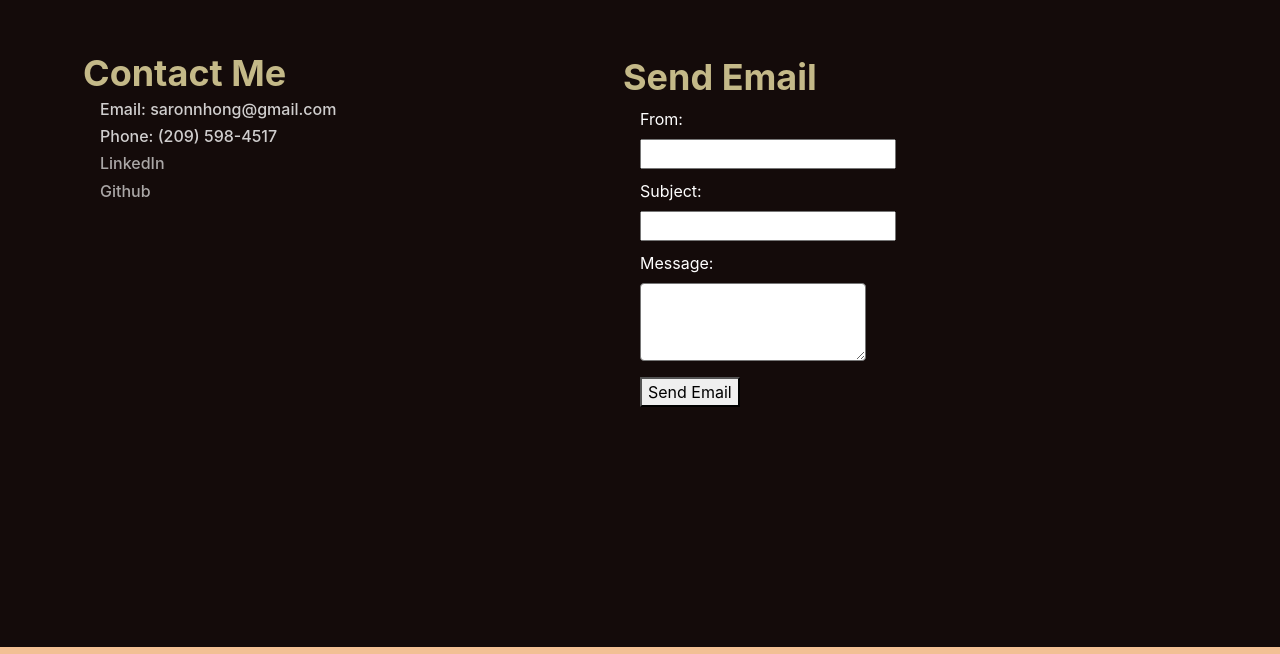
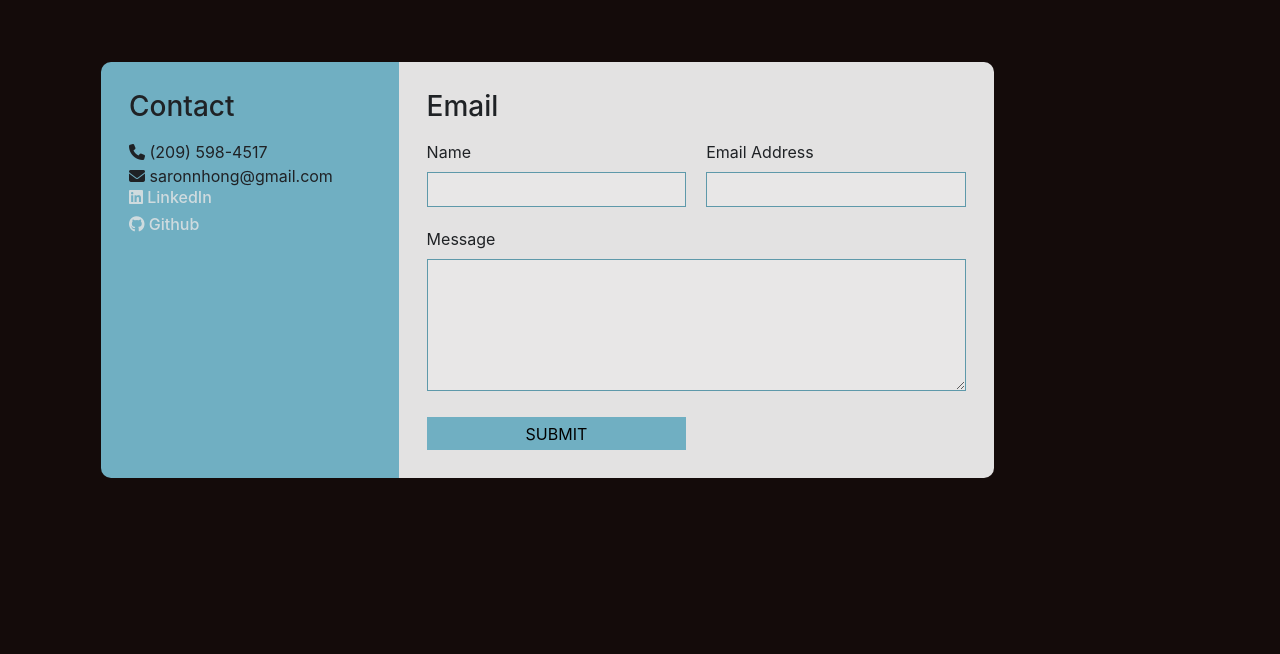
Before and after one commit to saronnhong/react-portfolio, a React (Create React App) app in the folder client/: page /contact in a window 1280 px wide. Shown: the part 1637-2291 px from the top of the page. Built offline with nearby package versions, Linux system fonts and the light colour scheme.

Commit message:
stylize contact form

```diff
--- a/client/src/App.css
+++ b/client/src/App.css
@@ -44,7 +44,7 @@
 .aboutSection {
   height: auto;
   background: rgb(20,11,10);
-  color: white;
+  /* color: white; */
 
 }
 
@@ -106,6 +106,7 @@
   font-size: 18px;
   margin-bottom: 50%;
   opacity: .8;
+  color: white;
 }
 
 .contactMeInfo {
--- a/client/src/App.js
+++ b/client/src/App.js
@@ -56,9 +56,9 @@ class App extends Component {
               </div>
             </div>
 
-            <div className="container">
-              <div className="row" id="contact">
-                <div className="col-md-6">
+            <div className="container" >
+              <div className="row" id="contact" >
+                {/* <div className="col-md-6">
                   <div className="contactMeTitle">Contact Me </div>
                   <div className="contactMeInfo">
                   <h6>Email: saronnhong@gmail.com</h6>
@@ -67,12 +67,13 @@ class App extends Component {
                   <a className="contactLinks" href="https://github.com/saronnhong"><h6>Github</h6></a>
 
                 </div>
-                </div>
-                <Contact />
-              </div>
-              <div className="row">
+                </div> */}
 
 
+              </div>
+              <div className="row" >
+
+                <Contact />
               </div>
             </div>
 
--- a/client/src/components/Contact/Contact.js
+++ b/client/src/components/Contact/Contact.js
@@ -15,18 +15,18 @@ class Contact extends Component {
         }
     }
     sendEmail = () => {
-        fetch("/send-email",{
+        fetch("/send-email", {
             method: 'POST',
             body: JSON.stringify({
                 email: this.state.email
             }),
-            headers: {"Content-Type": "application/json"}
+            headers: { "Content-Type": "application/json" }
         })
             .then(res => {
-              if(res){
+                if (res) {
                     const { email } = this.state;
                     this.setState({ email: { ...email, confirmMsg: "Email sent.", from: "", subject: "", text: "" } })
-              }else{
+                } else {
                     alert("email was not sent!");
                 }
             })
@@ -41,19 +41,9 @@ class Contact extends Component {
             borderRadius: 4
         }
         return (
-            <div className="contactForm">
-                <div style={{ marginTop: 10 }} >
+            <div className="contactForm" >
+                {/* <div style={{ marginTop: 10 }} >
                     <h2 className= "contactMeTitle"> Send Email </h2>
-                    {/* <label> Recipient </label>
-                    <br />
-                    <input value={email.recipient}
-                        onChange={e => this.setState({ email: { ...email, recipient: e.target.value } })} />
-                    <div style={spacer} /> */}
-                    {/* <label> Sender </label>
-                    <br />
-                    <input value={email.sender}
-                        onChange={e => this.setState({ email: { ...email, sender: e.target.value } })} />
-                    <div style={spacer} /> */}
                     <label> From: </label>
                     <br />
                     <input value={email.from}
@@ -73,6 +63,46 @@ class Contact extends Component {
                         this.sendEmail();
                     }}> Send Email </button>
                     <p id="confirmMessage">{email.confirmMsg}</p>
+                </div> */}
+                <div className="containerForm">
+                    <div  className="wrapper animated bounceInLeft">
+                        <div className="company-info">
+                            <h3>Contact</h3>
+                            <ul className="ulForm">
+                                <li><i className="fa fa-phone"></i> (209) 598-4517</li>
+                                <li><i className="fa fa-envelope"></i> saronnhong@gmail.com</li>
+                                <a className="contactLinks" href="https://www.linkedin.com/in/saronnhong"><h6><i class="fab fa-linkedin"></i> LinkedIn</h6></a>
+                                <a className="contactLinks" href="https://github.com/saronnhong"><h6><i class="fab fa-github"></i> Github</h6></a>
+                            </ul>
+                        </div>
+                        <div className="contact">
+                            <h3>Email</h3>
+                            <p id="confirmMessage">{email.confirmMsg}</p>
+                            <form>
+                                <p>
+                                    <label>Name</label>
+                                    <input value={email.subject}
+                                        onChange={e => this.setState({ email: { ...email, subject: e.target.value } })} />
+                                </p>
+                                <p>
+                                    <label>Email Address</label>
+                                    <input value={email.from}
+                                        onChange={e => this.setState({ email: { ...email, from: e.target.value } })} />
+                                </p>
+                                <p className="full">
+                                    <label>Message</label>
+                                    <textarea rows="5" value={email.text}
+                                        onChange={e => this.setState({ email: { ...email, text: e.target.value } })} />
+                                </p>
+
+                                <button onClick={() => {
+                                    this.sendEmail();
+                                }}> Submit</button>
+
+                            </form>
+
+                        </div>
+                    </div>
                 </div>
             </div>
 
--- a/client/src/components/Contact/style.css
+++ b/client/src/components/Contact/style.css
@@ -1,4 +1,4 @@
-.contactMeTitle{
+/* .contactMeTitle{
     font-size: 36px;
     font-weight: bolder;
     color: rgb(240,229,168);
@@ -8,4 +8,125 @@
   }
   #confirmMessage{
     color: rgb(240,229,168);
+  } */
+
+  *{
+    box-sizing: border-box;
   }
+
+  /* .contactForm{
+    background:#92bde7;
+    color:#485e74;
+    line-height:1.6;
+    font-family: 'Segoe UI', Tahoma, Geneva, Verdana, sans-serif;
+    padding:1em;
+  } */
+
+  .containerForm{
+    max-width:1170px;
+    margin-left:auto;
+    margin-right:auto;
+    padding:1em;
+    margin-bottom: 10em;
+    opacity: .9;
+
+
+
+  }
+
+  .ulForm{
+    list-style: none;
+    padding:0;
+  }
+
+  .wrapper{
+    /* box-shadow: 0 0 20px 0 rgb(123,193,214); */
+
+    display: grid;
+    grid-template-columns: 1fr 2fr;
+  }
+
+  .wrapper > *{
+    padding:1.75em;
+
+  }
+
+  .company-info{
+    background:rgb(123,193,214);
+    border-radius: 10px 0 0 10px;
+  }
+
+  .company-info h3, .company-info ul{
+    text-align: left;
+    margin:0 0 1rem 0;
+  }
+
+  .contact{
+    background:rgb(250,250,250);
+    border-radius: 0 10px 10px 0;
+  }
+
+  /* FORM STYLES */
+  .contact form{
+    display: grid;
+    grid-template-columns: 1fr 1fr;
+    grid-gap:20px;
+    border-radius: 125px;
+  }
+
+  .contact form label{
+    display:block;
+  }
+
+  .contact form p{
+    margin:0;
+  }
+
+  .contact form .full{
+    grid-column: 1 / 3;
+  }
+
+  .contact form button, .contact form input, .contact form textarea{
+    width:100%;
+    padding:.3em;
+    border:1px solid rgb(103,169,188);
+  }
+
+  .contact form button{
+    background:rgb(123,193,214);
+    border:0;
+    text-transform: uppercase;
+  }
+
+  .contact form button:hover,.contact form button:focus{
+    background:#92bde7;
+    color:#fff;
+    outline:0;
+    transition: background-color 2s ease-out;
+  }
+
+  #confirmMessage{
+    background-color: #E38D58;
+    color: white;
+    font-weight: bolder;
+    width: 6em;
+    text-align: center;
+  }
+
+  /* LARGE SCREENS */
+  /* @media(min-width:700px){
+    .wrapper{
+      display: grid;
+      grid-template-columns: 1fr 2fr;
+
+    }
+
+    .wrapper > *{
+      padding:1.75em;
+
+    }
+
+    .company-info h3, .company-info ul, .brandForm{
+      text-align: left;
+    }
+  } */
--- a/client/src/components/Portfolio/projectList.json
+++ b/client/src/components/Portfolio/projectList.json
@@ -2,7 +2,7 @@
   {
     "id": 1,
     "project1": "DANI: A Lesson In MERN",
-    "deployLink1": "http://app-dani.herokuapp.com/",
+    "deployLink1": "https://dani-ap.herokuapp.com",
     "imageLocation1": "/img/dani_ss.png",
     "githubLink1": "https://github.com/saronnhong/dani",
     "project2": "Clicky Game: A Lesson in ReactJS",
@@ -17,9 +17,9 @@
     "imageLocation1": "/img/monogoscraper.png",
     "githubLink1": "https://github.com/saronnhong/mongo-scraper",
     "project2": "Project 2: Wat2Watch",
-    "deployLink2": "https://movie-generator.herokuapp.com/",
+    "deployLink2": "https://wat2watch-p2.herokuapp.com/",
     "imageLocation2": "/img/wat2watch.png",
-    "githubLink2": "https://github.com/vinirg22/movie_gen"
+    "githubLink2": "https://github.com/saronnhong/movie_gen"
   },
   {
     "id": 3,
```
Lines whose indentation alone changed are shown as unchanged.
